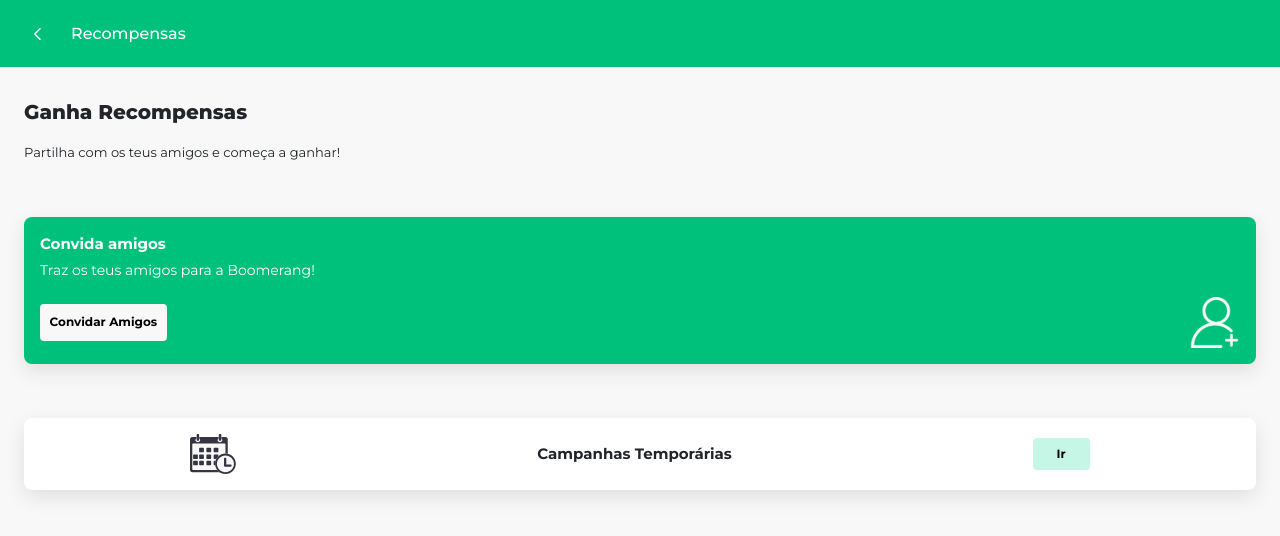
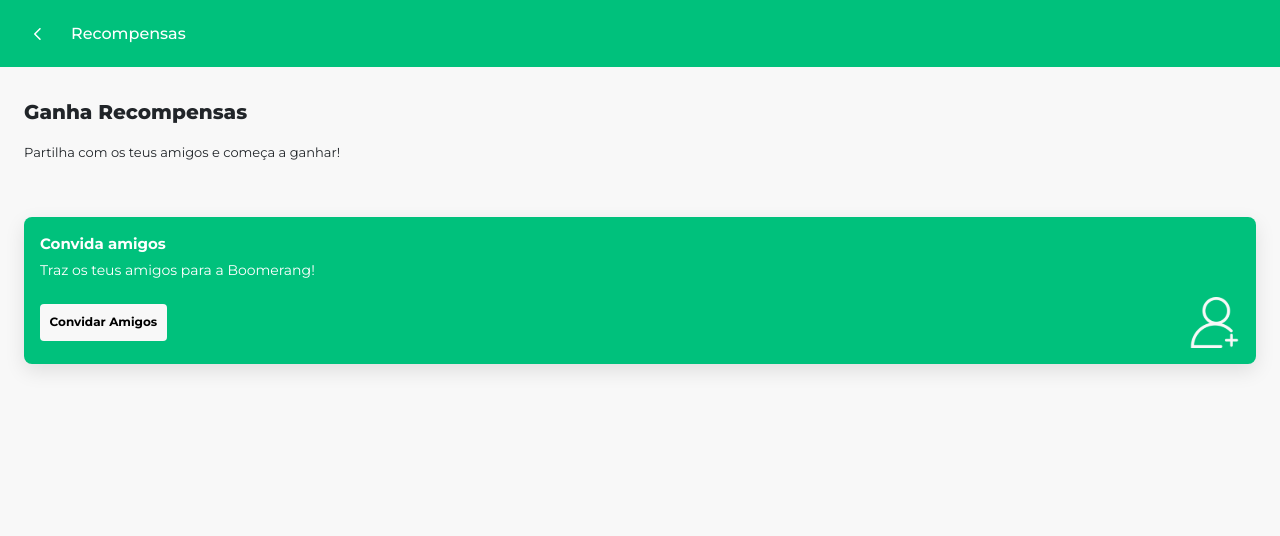
Before and after one commit to DinaX02/Boomerang, a React (Create React App) app: page /recompensas in a window 1280 px wide. Shown: the top 536 px of the page. Built offline with nearby package versions, Linux system fonts and the light colour scheme.

Commit message:
verificação de login adicionada no perfil

```diff
--- a/src/components/LoginRegistar.js
+++ b/src/components/LoginRegistar.js
@@ -38,6 +38,7 @@ const LoginRegistar = () => {
             localStorage.setItem('login', true);
             localStorage.setItem('firstLogin', 'true');
             console.log("utilizador logado com sucesso");
+            window.location.reload();
         }
     }, [isSuccess, loginData]);
 
--- a/src/pages/EditEmail.js
+++ b/src/pages/EditEmail.js
@@ -1,7 +1,7 @@
 import React, { useState, useEffect } from 'react';
 import { useNavigate } from 'react-router-dom';
 import styled from "styled-components";
-import Button from '../components/Button';
+// import Button from '../components/Button';
 import EditarInputIcon from '../assets/icons/editarInput.svg';
 import Header from '../components/Header/Header';
 import Modal from '../components/Modal';
--- a/src/pages/Profile_v2.js
+++ b/src/pages/Profile_v2.js
@@ -15,17 +15,14 @@ import PrivacyTipOutlinedIcon from '../assets/icons/profile/privacidade.svg';
 import CardGiftcardIcon from '../assets/icons/profile/gift.svg';
 import Sobrenos from '../assets/icons/sobrenos.svg';
 import Logout from '../assets/icons/logout.svg';
-// import Button from "../components/Button";
 import { useLogoutUserMutation } from "../redux/usersAPI";
 import { useSeeUserQuery } from "../redux/usersAPI";
+import { CircularProgress } from "@mui/material";
 
 const Profile = () => {
-  // const navigate = useNavigate();
+  const navigate = useNavigate();
   const [logoutUser] = useLogoutUserMutation();
-  // const { data: userData} = useSeeUserQuery();
   const { data: userData, refetch, isLoading } = useSeeUserQuery();
-  // console.log("Dados do utilizador:", userData);
-
 
   const handleClickLogout = async () => {
     try {
@@ -39,12 +36,24 @@ const Profile = () => {
   };
 
   useEffect(() => {
-    // Reset scroll ao entrar na página
     window.scrollTo(0, 0);
     refetch();
   }, [refetch]);
 
-  if (isLoading) return <div>Carregando...</div>
+  useEffect(() => {
+    // console.log('Verificando  a userData...');
+    // console.log('userData:', userData);
+    // console.log('isLoading:', isLoading);
+
+    if (!isLoading && (!userData || !userData.id)) {
+      console.log('Utilizador foi realizou login não --> Redirecionado para a homepage...');
+      localStorage.removeItem("login");
+      navigate("/", { state: { showLoginRegister: true } });
+    }
+  }, [userData, isLoading, navigate]);
+
+  if (isLoading) return <Loader><CircularProgress className={'loader'} color="success" /></Loader>
+
 
   return (
     <div>
@@ -162,10 +171,6 @@ const Profile = () => {
           </div>
           </Link>
         </div>
-        {/* </div>
-        <div className="sair" onClick={handleClickLogout}>
-          <p>Terminar Sessão</p>
-        </div> */}
       </ProfileStyle>
       <MenuMobile />
     </div>
@@ -299,4 +304,17 @@ margin-right: 24px;
   }
 `;
 
+const Loader = styled.div`
+  .loader {
+    position: absolute;
+    top: 0;
+    bottom: 0;
+    left: 0;
+    right: 0;
+    margin: auto;
+    width: 40px;
+    height: 40px;
+  }
+`
+
 export default Profile;
--- a/src/pages/RecompensasParaAddAmigos.js
+++ b/src/pages/RecompensasParaAddAmigos.js
@@ -1,10 +1,10 @@
 import React from "react";
 import styled from "styled-components";
 import { Link, useNavigate } from "react-router-dom";
-import ExitPage from "../assets/icons/eliminar.svg";
-import GreenStar from "../assets/icons/green_star.svg";
+// import ExitPage from "../assets/icons/eliminar.svg";
+// import GreenStar from "../assets/icons/green_star.svg";
 import AddFriendsIcon from "../assets/icons/Add_friends_icon.svg";
-import IconCampanhasTemporarias from "../assets/icons/icon_campanhas_temporarias.svg";
+// import IconCampanhasTemporarias from "../assets/icons/icon_campanhas_temporarias.svg";
 import Header from "../components/Header/Header";
 
 const ContainerGeral = styled.div`
@@ -17,42 +17,42 @@ const ConvidarBtnEIconAdd = styled.div`
   justify-content: space-between;
 `;
 
-const ContainerCampanhasTemporarias = styled.div`
-  display: flex;
-  justify-content: space-around;
-  align-items: center;
-  background-color: #fff;
-  border-radius: 8px;
-  padding: 1em;
-  margin-top: 3.4em;
-  box-shadow: 0 7px 20px rgba(0, 0, 0, 0.1);
+// const ContainerCampanhasTemporarias = styled.div`
+//   display: flex;
+//   justify-content: space-around;
+//   align-items: center;
+//   background-color: #fff;
+//   border-radius: 8px;
+//   padding: 1em;
+//   margin-top: 3.4em;
+//   box-shadow: 0 7px 20px rgba(0, 0, 0, 0.1);
 
-  .btnIrCampanhas {
-    background-color: #c6f6e5;
-    border: none;
-    border-radius: 4px;
-    padding-top: 0.6em;
-    padding-bottom: 0.6em;
-    padding-left: 2em;
-    padding-right: 2em;
-    font-size: 12px;
-    font-weight: bold;
-    cursor: pointer;
-  }
-  .btnIrCampanhas:active {
-    background-color: #a4e9d8;
-  }
+//   .btnIrCampanhas {
+//     background-color: #c6f6e5;
+//     border: none;
+//     border-radius: 4px;
+//     padding-top: 0.6em;
+//     padding-bottom: 0.6em;
+//     padding-left: 2em;
+//     padding-right: 2em;
+//     font-size: 12px;
+//     font-weight: bold;
+//     cursor: pointer;
+//   }
+//   .btnIrCampanhas:active {
+//     background-color: #a4e9d8;
+//   }
 
-  .tituloWhiteContainer {
-    font-size: 15px;
-    font-weight: bold;
-    margin-bottom: 0;
-  }
+//   .tituloWhiteContainer {
+//     font-size: 15px;
+//     font-weight: bold;
+//     margin-bottom: 0;
+//   }
 
-  img {
-    height: 40px;
-  }
-`;
+//   img {
+//     height: 40px;
+//   }
+// `;
 
 const ContainerAddAmigos = styled.div`
   background-color: #00c17c;
@@ -119,13 +119,13 @@ const RecompensasParaAddAmigos = () => {
         </ConvidarBtnEIconAdd>
       </ContainerAddAmigos>
 
-      <ContainerCampanhasTemporarias>
+      {/* <ContainerCampanhasTemporarias>
         <img src={IconCampanhasTemporarias} alt="icone campanhas temporarias" />
         <p className="tituloWhiteContainer">Campanhas Temporárias</p>
         <Link to={"/convidar-amigos"}>
           <button className="btnIrCampanhas">Ir</button>
         </Link>
-      </ContainerCampanhasTemporarias>
+      </ContainerCampanhasTemporarias> */}
     </ContainerGeral>
   </>
 
```
